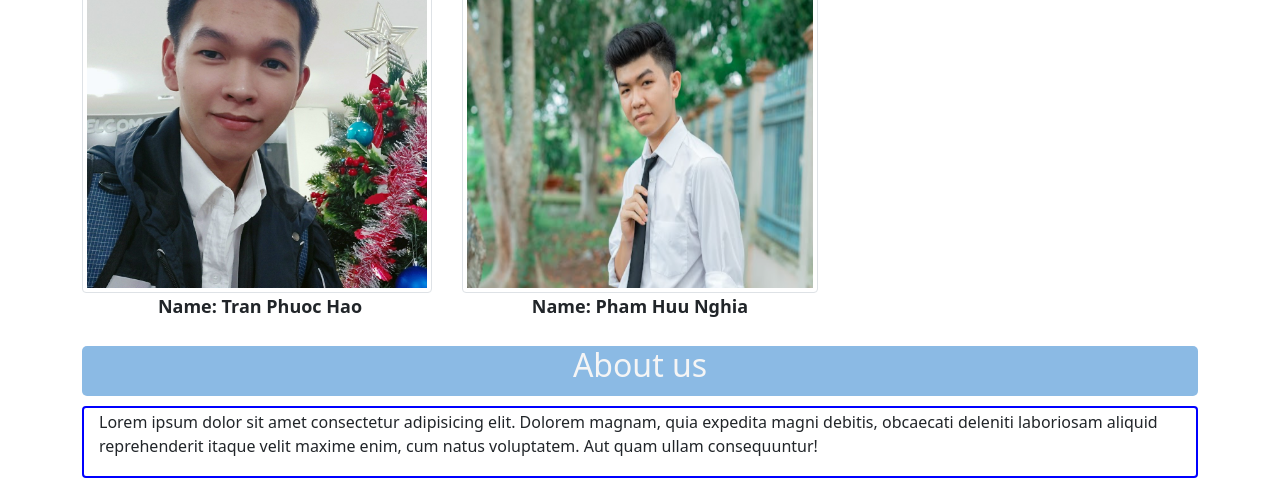
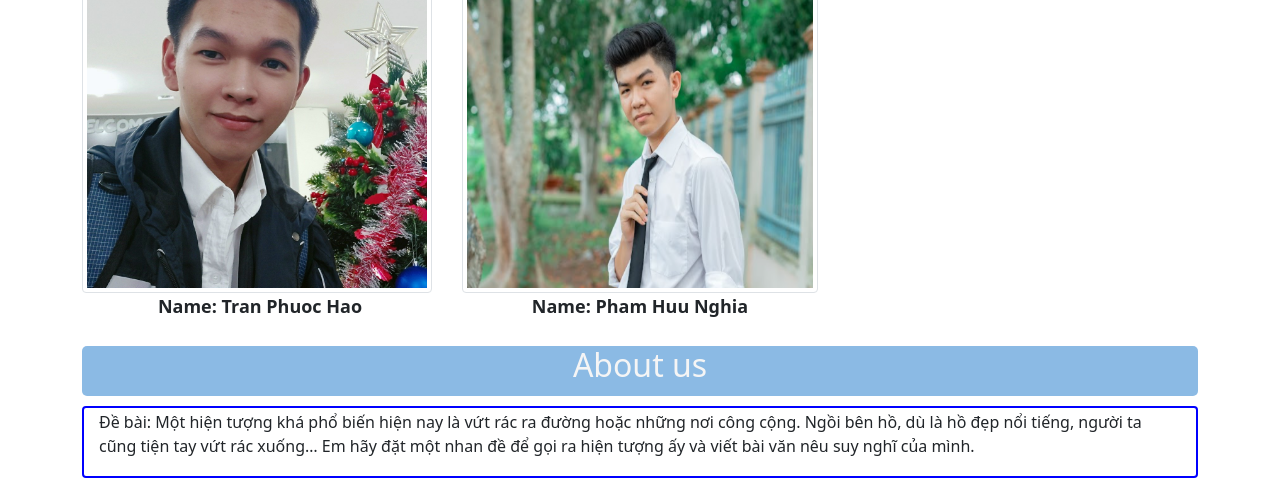
Before and after one commit to Killer-ProEZ/Falcons_group, a plain HTML site: page index.html in a window 1280 px wide. Shown: the part 757-1235 px from the top of the page. Drawn offline with nearby package versions, Linux system fonts and the light colour scheme.

Commit message:
create a website

```diff
--- a/index.html
+++ b/index.html
@@ -39,7 +39,8 @@
         </div>
         <div class="rounded Context">
             <p class="text-contact">
-                Lorem ipsum dolor sit amet consectetur adipisicing elit. Dolorem magnam, quia expedita magni debitis, obcaecati deleniti laboriosam aliquid reprehenderit itaque velit maxime enim, cum natus voluptatem. Aut quam ullam consequuntur!
+                Đề bài: Một hiện tượng khá phổ biến hiện nay là vứt rác ra đường hoặc những nơi công cộng.
+                 Ngồi bên hồ, dù là hồ đẹp nổi tiếng, người ta cũng tiện tay vứt rác xuống… Em hãy đặt một nhan đề để gọi ra hiện tượng ấy và viết bài văn nêu suy nghĩ của mình.
             </p>
         </div>
     </div>
```
Also changed, not shown: 1 other file.
